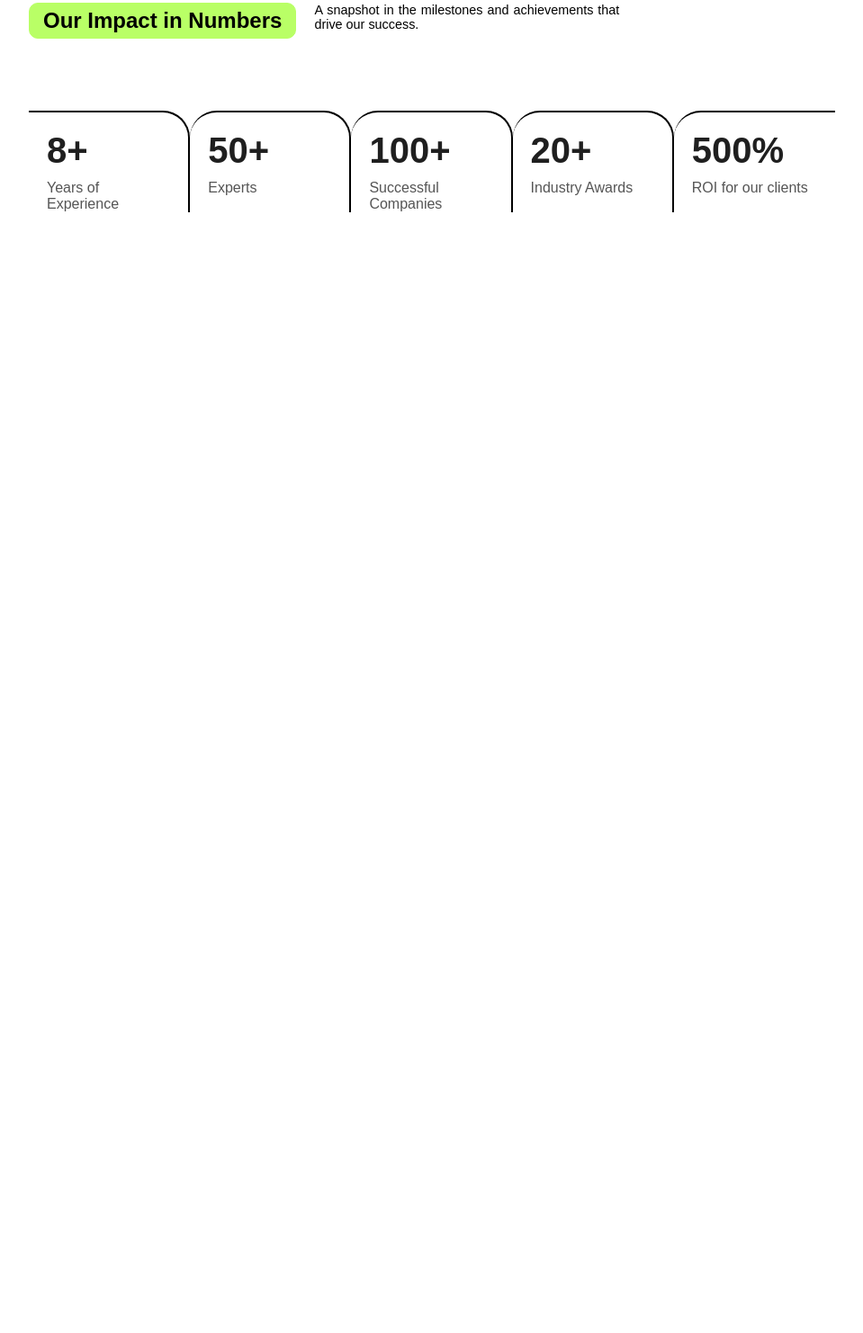
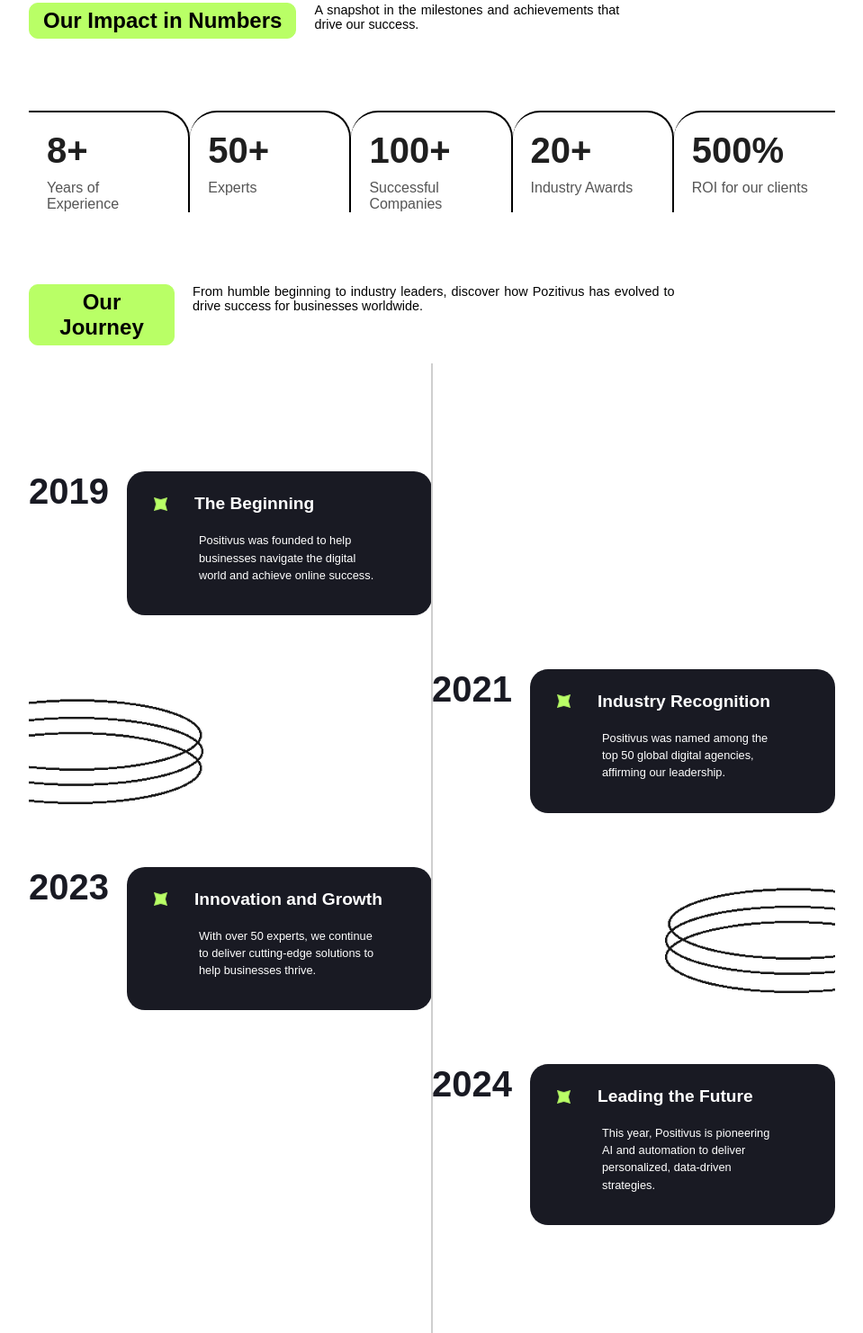
Before and after one commit to MiLenaCreator/Pozitivus, a plain HTML site: page about.html in a window 1280 px wide. Shown: the part 538-2020 px from the top of the page at 90% size, without its empty margins (160-1119 px from the left). Before the commit the page ends 854 px from the top, so only its background shows below. Drawn offline with Linux system fonts and the light colour scheme.

Commit message:
about-page year a little bit finish

```diff
--- a/Styles/style_about.css
+++ b/Styles/style_about.css
@@ -168,3 +168,125 @@ header {
     color: #555;
     margin: 0;
 }
+
+/* -----хронология----- */
+.timeline {
+    font-family: "Space Grotesk", sans-serif;
+    position: relative;
+    width: 100%;
+    max-width: 1200px;
+    margin: 0;
+
+    padding: 60px 0;
+    overflow: hidden;
+}
+
+/* Линия по центру */
+.timeline::before {
+  content: "";
+  position: absolute;
+  top: 0;
+  left: 50%;
+  transform: translateX(-50%);
+  width: 2px;
+  height: 100%;
+  background-color: #cfcfcf;
+  z-index: 1;
+}
+
+/* Элемент таймлайна */
+.timeline-item {
+    position: relative;
+    width: 50%;
+    display: flex;
+    align-items: flex-start;
+    gap: 20px;
+    margin: 60px 0;
+}
+
+/* Годы */
+.year {
+  font-size: 2.5em;
+  font-weight: 600;
+  color: #191a23;
+  flex-shrink: 0;               /* чтобы год не сжимался */
+}
+#spring1, #spring2 {
+  position: absolute;
+  width: 300px; /* размер пружины */
+  object-fit: contain;
+  opacity: 0.9;
+}
+#spring1 {
+    top: 370px;              /* выравниваем по вертикали с 2 карточкой */
+  left: -100px;
+}
+#spring2 {
+    top: 580px;             /* выравниваем по вертикали с 3 карточкой */
+  right: -100px;          /* половина ширины за границу */
+}
+/* Карточка */
+.content {
+  background-color: #191a23;
+  color: white;
+  padding: 25px 30px;
+  border-radius: 20px;
+  max-width: 400px;
+}
+/* Контейнер для иконки и заголовка */
+.content-header {
+  display: flex;
+  align-items: center; /* выравнивает иконку и текст по центру по вертикали */
+  gap: 30px; /* отступ между иконкой и текстом */
+  margin-bottom: 10px;
+}
+.content-header img {
+  width: 15px;
+  height: 15px;
+  object-fit: contain;
+}
+
+.content-header h3 {
+  margin: 0;
+  font-size: 1.2em;
+}
+
+.content p {
+  margin: 0;
+  padding: 10px 30px 10px 50px;
+  font-size: 0.8em;
+  line-height: 1.5;
+}
+
+/* Левая сторона */
+.timeline-item.left {
+  justify-content: flex-end;
+  text-align: left;
+  left: 0;
+}
+
+/* Правая сторона */
+.timeline-item.right {
+    justify-content: flex-start;
+    text-align: left;
+    left: 50%;
+}
+
+
+/* Соединительная линия (иконка) */
+/* .icon {
+  position: absolute;
+  top: 20px;
+  width: 20px;
+  height: 20px;
+  background-color: #a9ff4c;
+  border-radius: 4px;
+} */
+
+.timeline-item.left::after {
+  right: -7px;
+}
+
+.timeline-item.right::after {
+  left: -7px;
+}
--- a/about.html
+++ b/about.html
@@ -63,6 +63,66 @@
             <p>ROI for our clients</p>
         </div>
     </section>
+    <!-- heading -->
+    <section class="heading">
+        <div class="heading-h2">
+            <h2>Our Journey</h2>
+        </div>
+        <div class="heading-p">
+            <p>From humble beginning to industry leaders, discover how Pozitivus has evolved to drive success for businesses worldwide.</p>
+        </div>
+    </section>
+
+    <!-- хронология -->
+    <section class="timeline">
+  <div class="timeline-item left">
+    <div class="year">2019</div>
+    <div class="content">
+        <div class="content-header">
+            <img src="Images/Images_About/Vector green.png" alt="icon">
+            <h3>The Beginning</h3>
+        </div>
+        <p>Positivus was founded to help businesses navigate the digital world and achieve online success.</p>
+    </div>
+  </div>
+<img src="Images/Images_About/3.png" alt="spring" id="spring1">
+  <div class="timeline-item right">
+
+    <div class="year">2021</div>
+    <div class="content">
+      <div class="content-header">
+            <img src="Images/Images_About/Vector green.png" alt="icon">
+      <h3>Industry Recognition</h3>
+      </div>
+      <p>Positivus was named among the top 50 global digital agencies, affirming our leadership.</p>
+    </div>
+  </div>
+
+  <div class="timeline-item left">
+    <div class="year">2023</div>
+    <div class="content">
+      <div class="content-header">
+            <img src="Images/Images_About/Vector green.png" alt="icon">
+            <h3>Innovation and Growth</h3>
+      </div>
+      <p>With over 50 experts, we continue to deliver cutting-edge solutions to help businesses thrive.</p>
+    </div>
+
+  </div>
+  <div>
+<img  src="Images/Images_About/3.png" alt="spring" id="spring2"></div>
+  <div class="timeline-item right">
+    <div class="year">2024</div>
+    <div class="content">
+      <div class="content-header">
+            <img src="Images/Images_About/Vector green.png" alt="icon">
+            <h3>Leading the Future</h3>
+      </div>
+      <p>This year, Positivus is pioneering AI and automation to deliver personalized, data-driven strategies.</p>
+    </div>
+  </div>
+</section>
+
 </div>
 </body>
 </html>
```
Also changed, not shown: Images/Images_About/Vector green.png (renamed from Images/Images_Home/Vector green.png), Images/Images_About/merits.png (added).
